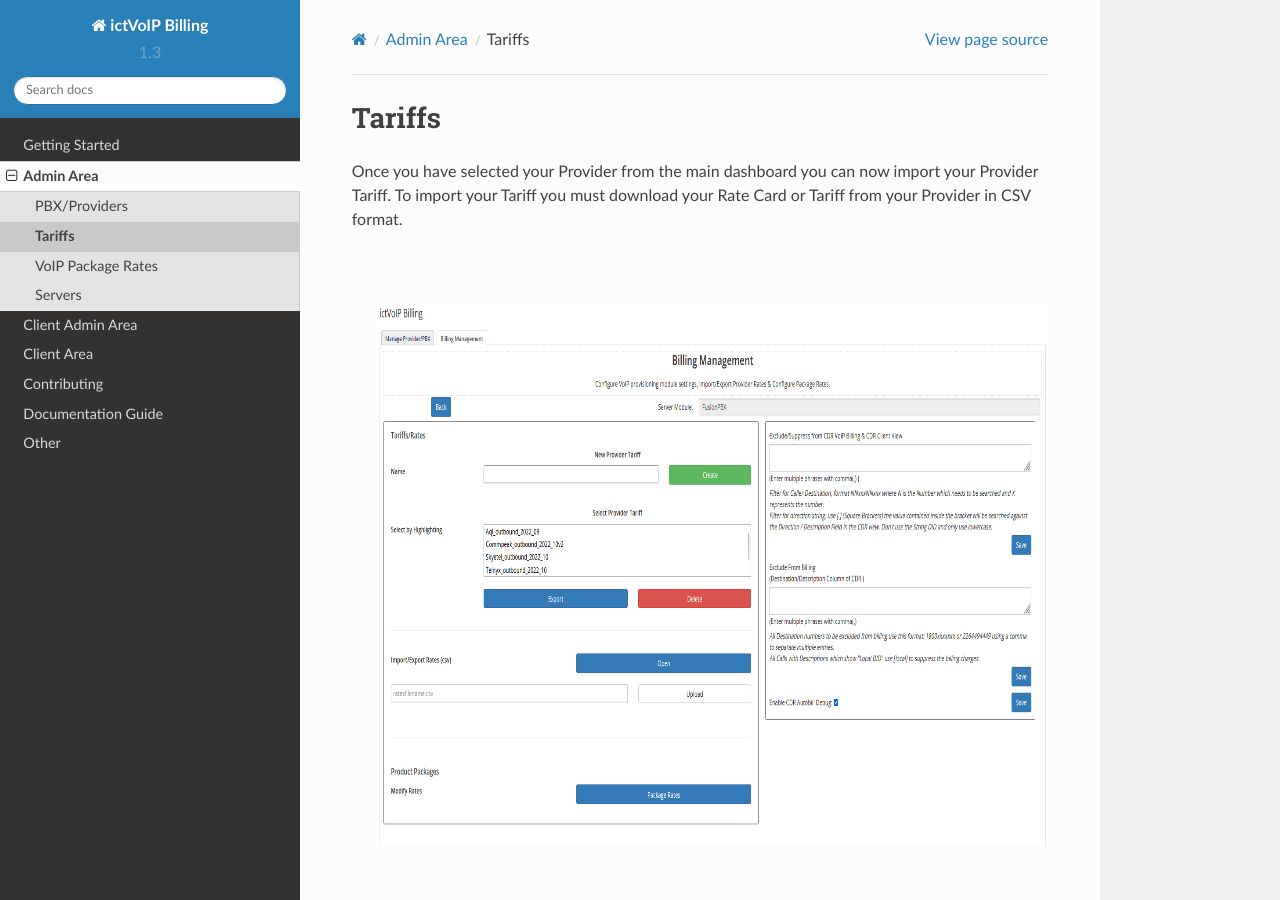
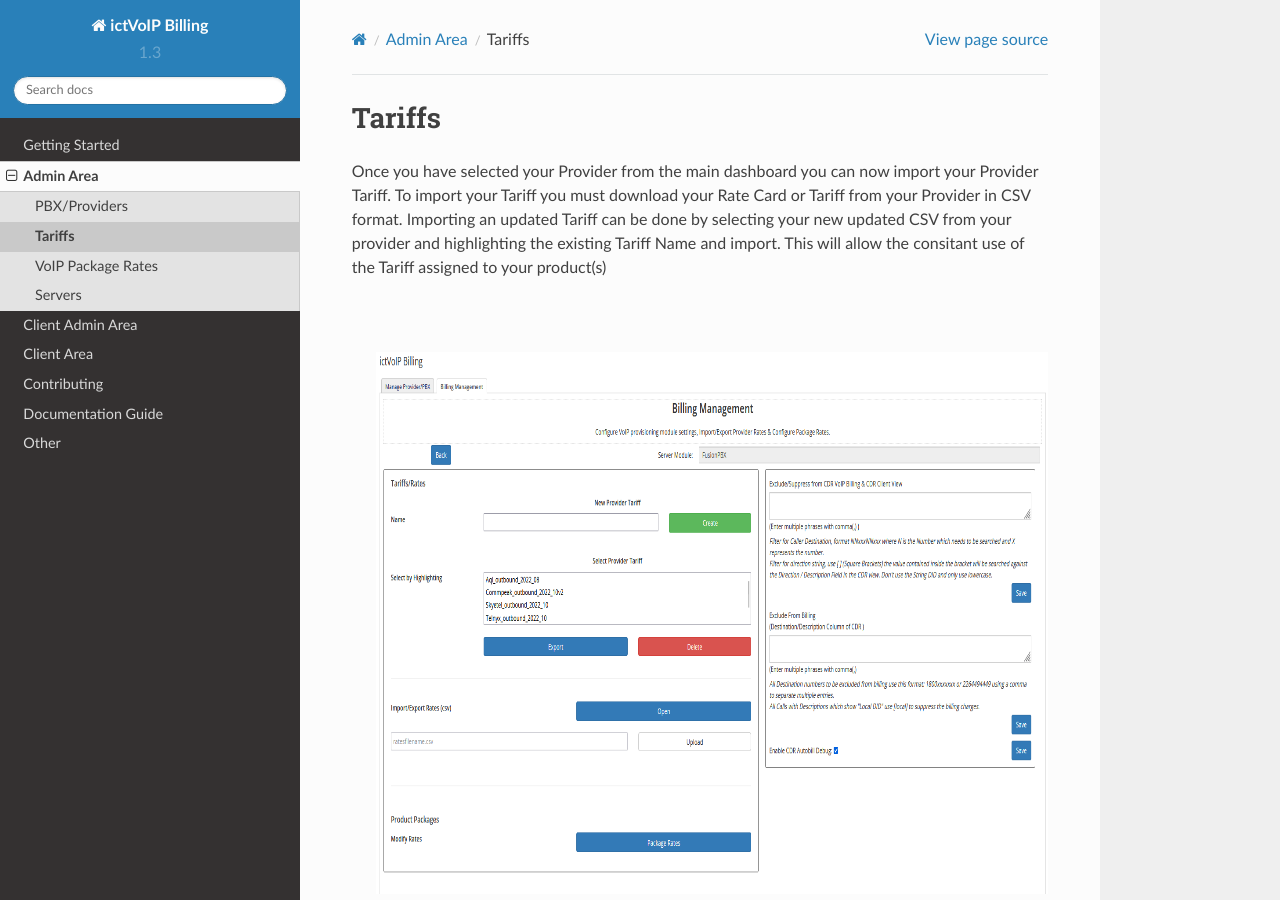
Before and after one commit to ictvoip/ictvoip-docs, a Sphinx documentation site: the page built from docs/source/admin/tariffs.rst, in a window 1280 px wide and 900 px high. Built offline with Sphinx 7.4.7 and the Read the Docs theme 2.0.0, drawn with Linux system fonts in a browser that asks for light colours; pages that are not in the unit, such as notebooks, are missing from menus.

Commit message:
Update tariffs.rst

```diff
--- a/docs/source/admin/tariffs.rst
+++ b/docs/source/admin/tariffs.rst
@@ -3,7 +3,7 @@ Tariffs
 *********
 
 Once you have selected your Provider from the main dashboard you can now import your Provider Tariff.
-To import your Tariff you must download your Rate Card or Tariff from your Provider in CSV format.
+To import your Tariff you must download your Rate Card or Tariff from your Provider in CSV format. Importing an updated Tariff can be done by selecting your new updated CSV from your provider and highlighting the existing Tariff Name and import. This will allow the consitant use of the Tariff assigned to your product(s)
 
   |
 
```
